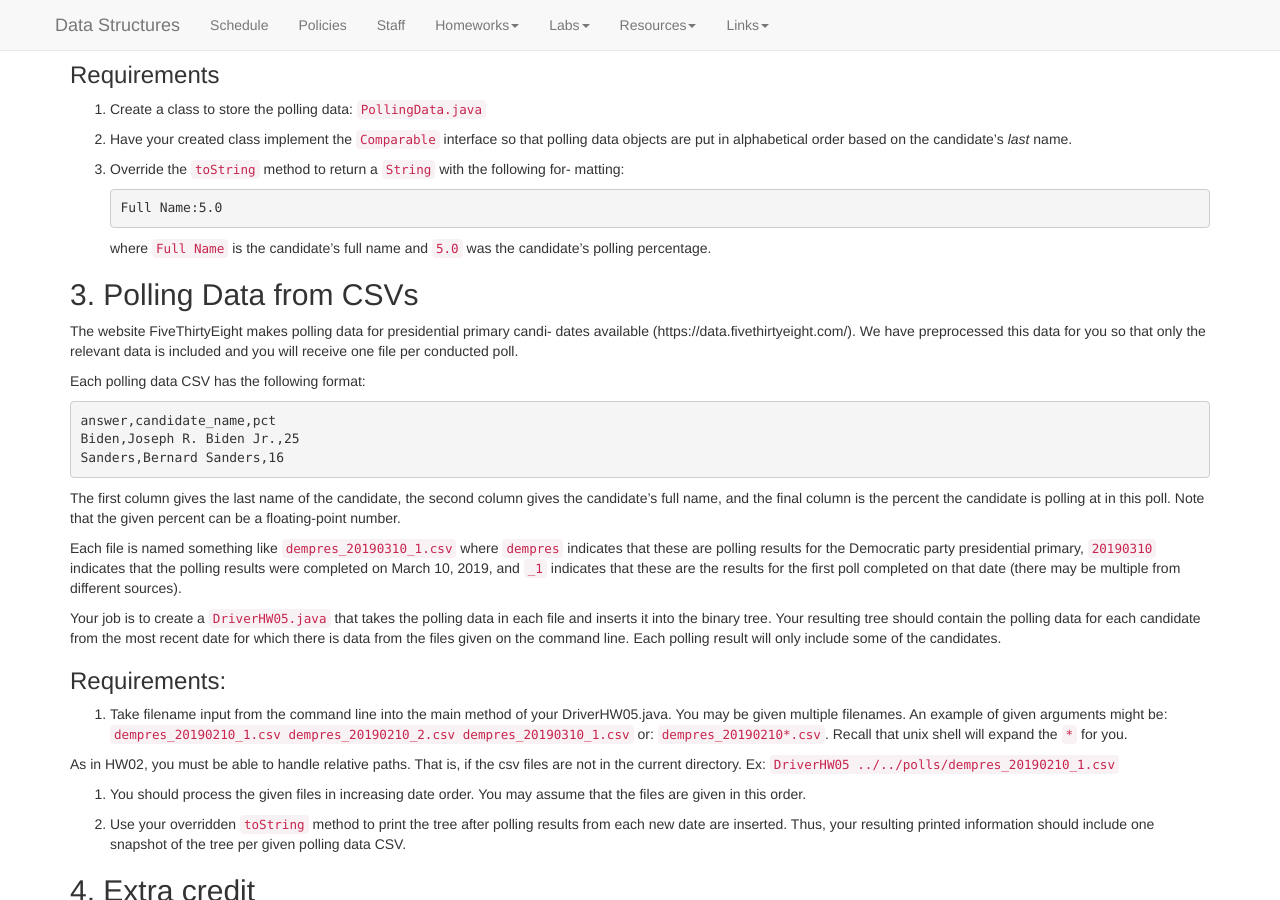
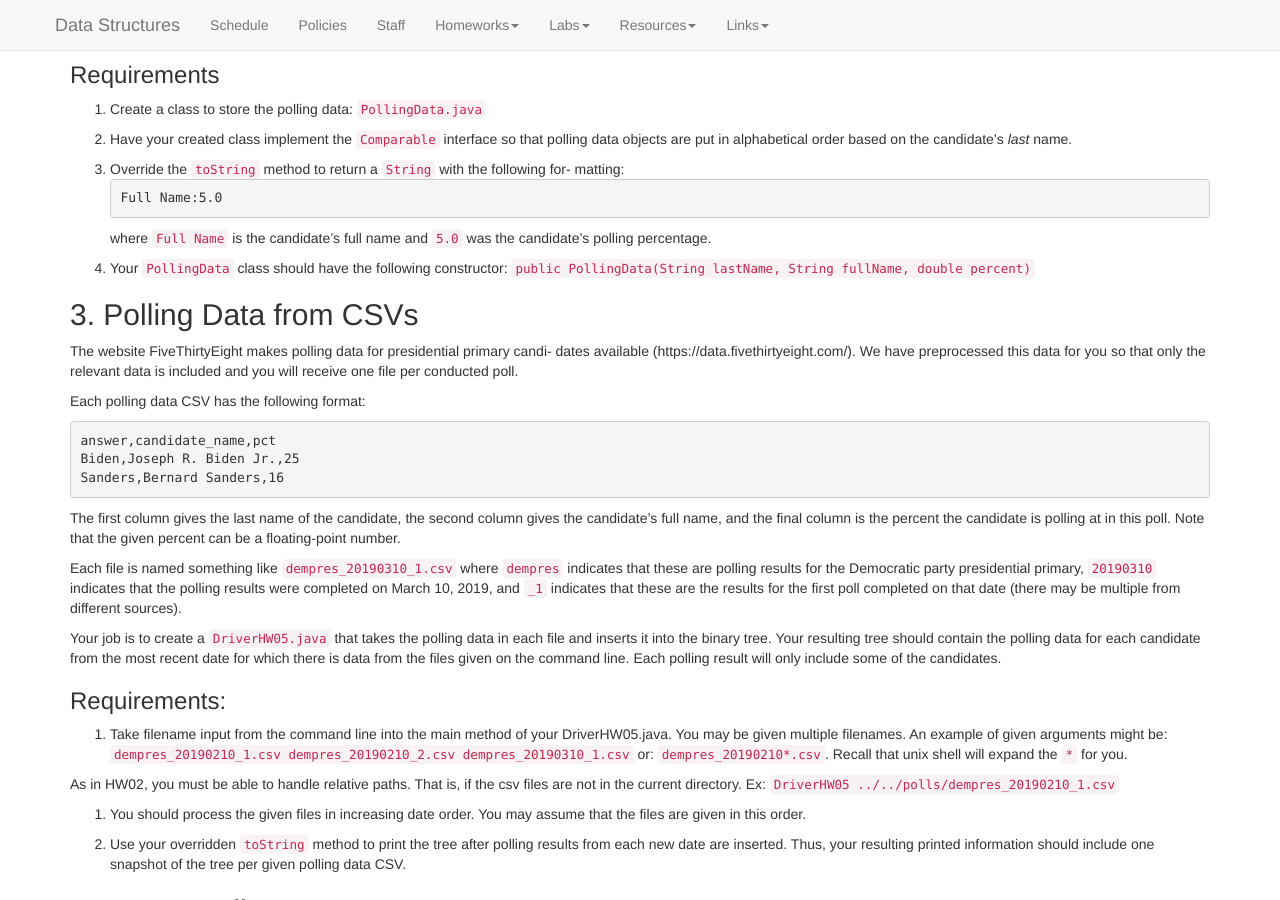
Before and after one commit to kalte0/BMC-CS-151.github.io, a Jekyll site: the page built from hws/HW05.md, in a window 1280 px wide and 900 px high, scrolled down 1210 px. Built offline with Jekyll 4.4.1, drawn with Linux system fonts in a browser that asks for light colours; nearby versions of some CDN libraries.

Commit message:
Update HW05.md

```diff
--- a/hws/HW05.md
+++ b/hws/HW05.md
@@ -156,6 +156,8 @@ Full Name:5.0
 where `Full Name` is the candidate’s full name and `5.0` was the candidate’s
 polling percentage.
 
+4. Your `PollingData` class should have the following constructor:  `public PollingData(String lastName, String fullName, double percent)`
+
 ## 3. Polling Data from CSVs
 
 The website FiveThirtyEight makes polling data for presidential primary candi-
```
